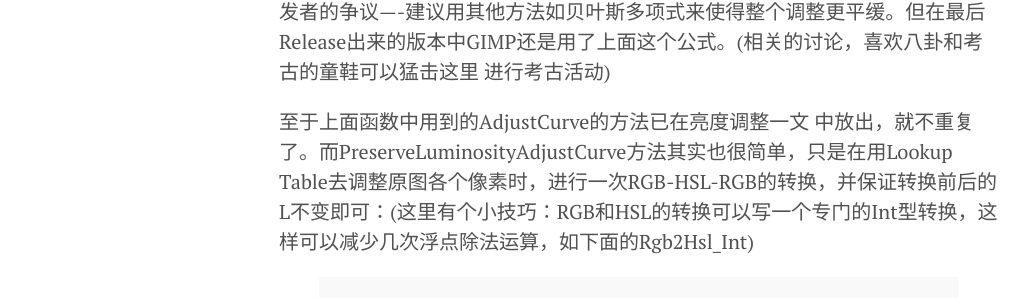
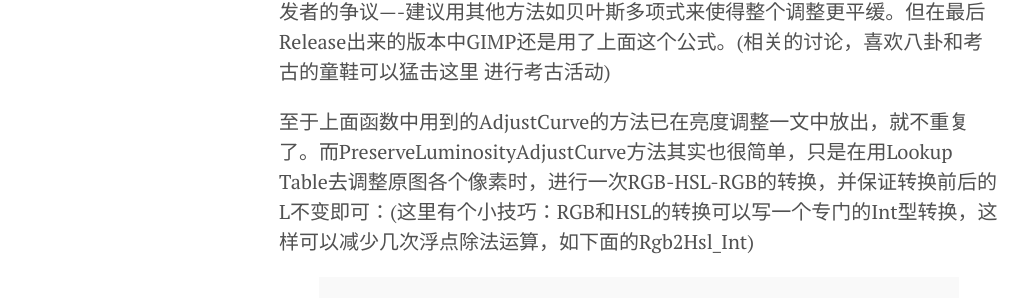
Before and after one commit to xiangwangfeng/xiangwangfeng.github.io, a Jekyll site: the page built from _posts/2011-01-20-图片编辑之色彩平衡.md, in a window 1280 px wide and 900 px high, scrolled down 5223 px. Shown: the part 152-450 px from the top of the window, without its empty margins (1-1030 px from the left). Built offline with Jekyll 4.4.1, drawn with Linux system fonts in a browser that asks for light colours; Markdown is read by kramdown in place of the engine named in the settings.

```diff
--- a/_posts/2011-01-20-图片编辑之色彩平衡.md
+++ b/_posts/2011-01-20-图片编辑之色彩平衡.md
@@ -127,7 +127,7 @@ void InitTransferArray()
 
 这里并不细究上面这个Transfer更深层次的意义(事实是：在网上基本没有相应的解释)，但是细心的人很容易发现，在Transfer的初始化过程中，高光增等同于阴影减，阴影增等同于高光减，这没有太大问题，但是问题是中间调的增减竟然和阴影增/高光减是同一个公式。这似乎是很奇怪的，而这个问题也引起了GIMP某些开发者的争议—-建议用其他方法如贝叶斯多项式来使得整个调整更平缓。但在最后Release出来的版本中GIMP还是用了上面这个公式。(相关的讨论，喜欢八卦和考古的童鞋可以猛击这里 进行考古活动)
 
-至于上面函数中用到的AdjustCurve的方法已在亮度调整一文 中放出，就不重复了。而PreserveLuminosityAdjustCurve方法其实也很简单，只是在用Lookup Table去调整原图各个像素时，进行一次RGB-HSL-RGB的转换，并保证转换前后的L不变即可：(这里有个小技巧：RGB和HSL的转换可以写一个专门的Int型转换，这样可以减少几次浮点除法运算，如下面的Rgb2Hsl_Int)
+至于上面函数中用到的AdjustCurve的方法已在亮度调整一文中放出，就不重复了。而PreserveLuminosityAdjustCurve方法其实也很简单，只是在用Lookup Table去调整原图各个像素时，进行一次RGB-HSL-RGB的转换，并保证转换前后的L不变即可：(这里有个小技巧：RGB和HSL的转换可以写一个专门的Int型转换，这样可以减少几次浮点除法运算，如下面的Rgb2Hsl_Int)
 {% highlight C++ %}
 void PreserveLuminosityAdjustCurve(TiBitmapData& bitmap,u8 (&r_lookup)[256],
 u8 (&g_lookup)[256],u8 (&b_lookup)[256])
```
